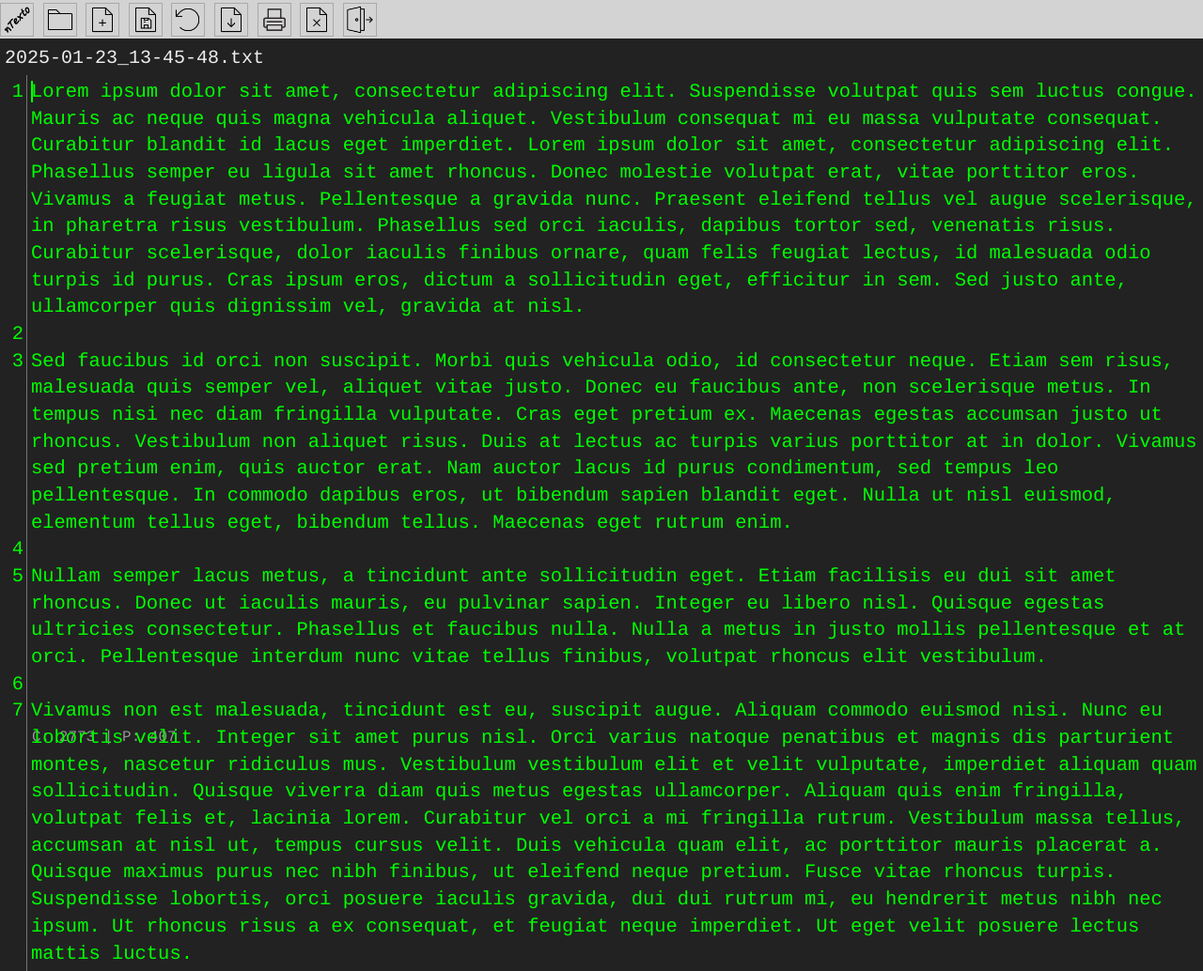
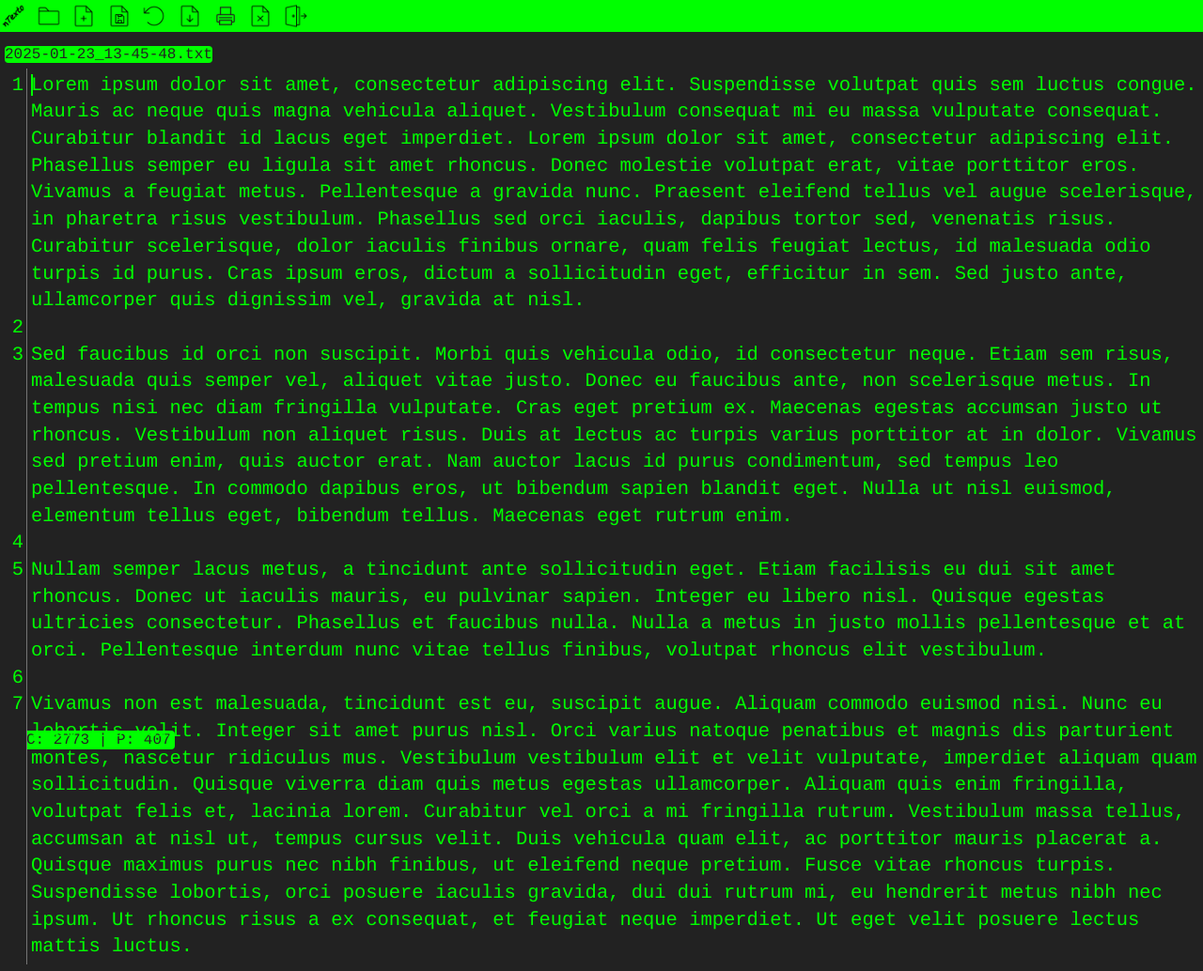
Before and after one commit to robertostrabelli/ntexto, a PHP site: page /inicio.php?do=editor&file=2025-01-23_13-45-48.txt in a window 1280 px wide. Shown: the whole page at 94% size. Run offline with PHP 8.4, Linux system fonts and the light colour scheme; the visitor is signed in with stand-in values (Sample User, id 1).

Commit message:
Add files via upload

```diff
--- a/assets/css/style.css
+++ b/assets/css/style.css
@@ -309,9 +309,10 @@ div.CodeMirror span.CodeMirror-nonmatchingbracket {color: #f22;}
 
 @media print {
   /* Hide the cursor when printing */
-  .CodeMirror div.CodeMirror-cursor {
-    visibility: hidden;
+  .CodeMirror div.CodeMirror-cursor,.CodeMirror-linenumber, .menulink, #word-counter {
+    visibility: hidden;display:none;
   }
+  .CodeMirror, body{color:#222;font-size: inherit;}
 }
 
 
@@ -362,38 +363,38 @@ body {
  }
 
  .menulink {
-  background-color:lightgray;
+  background-color:#0f0;
   position: fixed;
   top: 0;
   left: 0;
   z-index: 999;
   width: 100%;
-  height: 41px;
+  height: 34px;
   vertical-align: middle;
 }
  .nomedoarquivo {
-  font-size:125%;
   padding-left:5px;
   padding-right:5px;
   padding-top:2px;
   line-height:1.8;
-  color: rgb(238, 238, 238);
   margin-top: 42px;
 }
+
+.nomedoarquivo span {background-color:#0f0;color:#222;border-radius: 4px;}
 
 #word-counter {
   position: fixed;
   bottom: 2px;
   left: 24px;
-  color: rgb(148, 148, 148);
-  padding: 5px 10px;
-  border-radius: 5px;
+  color: #222;
+  padding: 2px 4px;
+  border-radius: 4px;
+  background-color:#0f0
 }
 
-.menulink img {border:1px solid darkgray;width:34px;margin:3px 0 4px 0;}
-.inativo {background-color:rgb(73, 73, 73);}
+.menulink img {width:28px;margin:3px 0 4px 0;}
 
-a{text-decoration: none;color: rgb(255, 208, 0);}
+a{text-decoration: none;color:#0f0}
 
 .editor{
 	width:100%;
@@ -413,7 +414,7 @@ a{text-decoration: none;color: rgb(255, 208, 0);}
 
 #message{
 	line-height:46px;
-	color:#f00;
+	color: #0f0;
 	font-size:14px;
 	font-weight:bold;
 }
```
